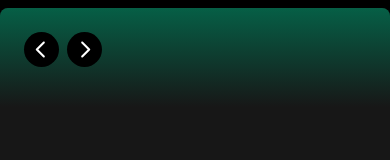
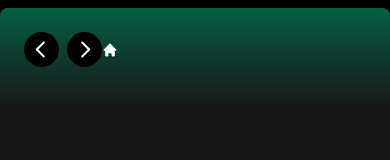
Before and after one commit to JAE-exe/spotify_clone, a Next.js app: page / in a window 390 px wide. Shown: the top 160 px of the page. Built offline with nearby package versions, Linux system fonts and the light colour scheme.

Commit message:
commit 6

```diff
--- a/components/Header.tsx
+++ b/components/Header.tsx
@@ -1,5 +1,6 @@
 "use client";
 import { useRouter } from "next/navigation"; // Correct import for useRouter from next/navigation
+import { HiHome } from "react-icons/hi";
 import { RxCaretLeft, RxCaretRight } from "react-icons/rx";
 import { twMerge } from "tailwind-merge";
 
@@ -33,8 +34,10 @@ const Header: React.FC<HeaderProps> = ({ children, className }) => {
             <RxCaretRight size={35} className="text-white" />
           </button>
         </div>
-        <div className="flex-grow flex items-center justify-center">
-          {children}
+        <div className="flex md:hidden gap-x-2 items-center ">
+          <button>
+            <HiHome />
+          </button>
         </div>
       </div>
     </div>
```
